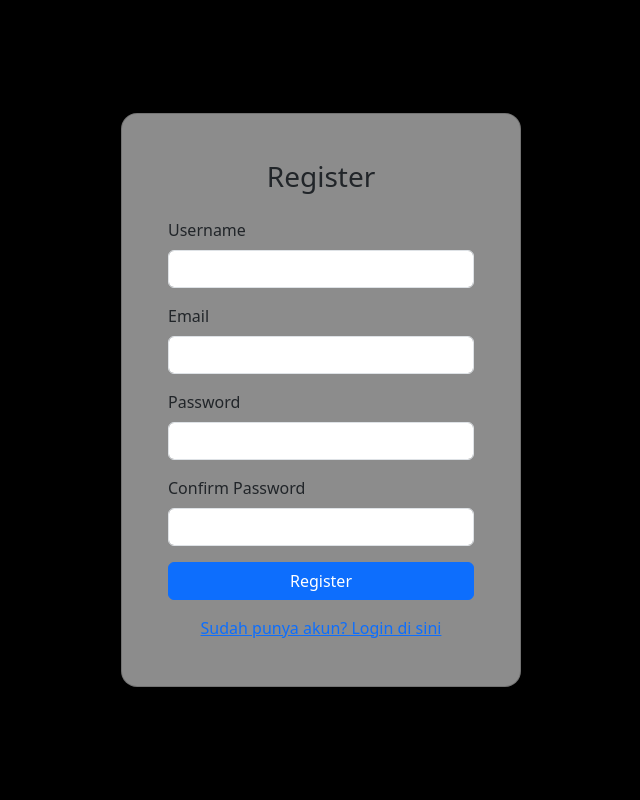
After one commit to slabkim/Wirspot, a PHP site: page /register.php in a window 1280 px wide. The commit adds this page. Shown: the whole page, without its empty margins (319-959 px from the left). Run offline with PHP 8.4, Linux system fonts and the light colour scheme.

Commit message:
add register

```diff
--- /dev/null
+++ b/register.php
@@ -0,0 +1,125 @@
+<!DOCTYPE html>
+<html lang="en">
+
+<head>
+    <meta charset="UTF-8" />
+    <meta name="viewport" content="width=device-width, initial-scale=1" />
+    <link href="https://cdn.jsdelivr.net/npm/bootstrap@5.3.0/dist/css/bootstrap.min.css" rel="stylesheet" />
+    <title>Register</title>
+    <style>
+    body {
+        background-color: black;
+        background-size: cover;
+        background-position: center;
+        background-repeat: no-repeat;
+        min-height: 100vh;
+        backdrop-filter: blur(4px);
+    }
+
+    .card {
+        background-color: rgba(255, 255, 255, 0.55);
+        border-radius: 16px;
+        padding: 30px;
+        box-shadow: 0 8px 20px rgba(0, 0, 0, 0.11);
+    }
+    </style>
+</head>
+
+<body>
+    <div class="d-flex justify-content-center align-items-center" style="height: 100vh;">
+        <div class="card shadow-sm rounded-4" style="width: 100%; max-width: 400px;">
+            <div class="card-body">
+                <h3 class="text-center mb-4">Register</h3>
+                <?php
+                if ($_SERVER['REQUEST_METHOD'] === 'POST') {
+                    // Include database connection
+                    require_once 'koneksi/db.php';
+
+                    $username = trim($_POST['username']);
+                    $email = trim($_POST['email']);
+                    $password = $_POST['password'];
+                    $confirm_password = $_POST['confirm_password'];
+
+                    $errors = [];
+
+                    // Basic validation
+                    if (empty($username)) {
+                        $errors[] = "Username is required.";
+                    }
+                    if (empty($email) || !filter_var($email, FILTER_VALIDATE_EMAIL)) {
+                        $errors[] = "Valid email is required.";
+                    }
+                    if (empty($password)) {
+                        $errors[] = "Password is required.";
+                    }
+                    if ($password !== $confirm_password) {
+                        $errors[] = "Passwords do not match.";
+                    }
+
+                    if (empty($errors)) {
+                        // Check if username or email already exists
+                        $stmt = $conn->prepare("SELECT id FROM users WHERE username = ? OR email = ?");
+                        $stmt->bind_param("ss", $username, $email);
+                        $stmt->execute();
+                        $stmt->store_result();
+                        if ($stmt->num_rows > 0) {
+                            $errors[] = "Username or email already exists.";
+                        }
+                        $stmt->close();
+                    }
+
+                    if (empty($errors)) {
+                        // Hash password
+                        $password_hash = password_hash($password, PASSWORD_DEFAULT);
+
+                        // Insert new user
+                        $stmt = $conn->prepare("INSERT INTO users (username, email, password) VALUES (?, ?, ?)");
+                        $stmt->bind_param("sss", $username, $email, $password_hash);
+                        if ($stmt->execute()) {
+                            echo '<div class="alert alert-success">Registration successful. <a href="index.php">Login here</a>.</div>';
+                        } else {
+                            echo '<div class="alert alert-danger">Error during registration. Please try again.</div>';
+                        }
+                        $stmt->close();
+                    }
+
+                    if (!empty($errors)) {
+                        echo '<div class="alert alert-danger"><ul>';
+                        foreach ($errors as $error) {
+                            echo '<li>' . htmlspecialchars($error) . '</li>';
+                        }
+                        echo '</ul></div>';
+                    }
+
+                    $conn->close();
+                }
+                ?>
+                <form method="POST" action="register.php" novalidate>
+                    <div class="mb-3">
+                        <label for="username" class="form-label">Username</label>
+                        <input type="text" name="username" class="form-control" id="username" required />
+                    </div>
+                    <div class="mb-3">
+                        <label for="email" class="form-label">Email</label>
+                        <input type="email" name="email" class="form-control" id="email" required />
+                    </div>
+                    <div class="mb-3">
+                        <label for="password" class="form-label">Password</label>
+                        <input type="password" name="password" class="form-control" id="password" required />
+                    </div>
+                    <div class="mb-3">
+                        <label for="confirm_password" class="form-label">Confirm Password</label>
+                        <input type="password" name="confirm_password" class="form-control" id="confirm_password"
+                            required />
+                    </div>
+                    <button type="submit" class="btn btn-primary w-100">Register</button>
+                </form>
+                <div class="mt-3 text-center">
+                    <a href="index.php">Sudah punya akun? Login di sini</a>
+                </div>
+            </div>
+        </div>
+    </div>
+</body>
+
+</html>
```
Also changed, not shown: index.php (+5 -3 lines).
